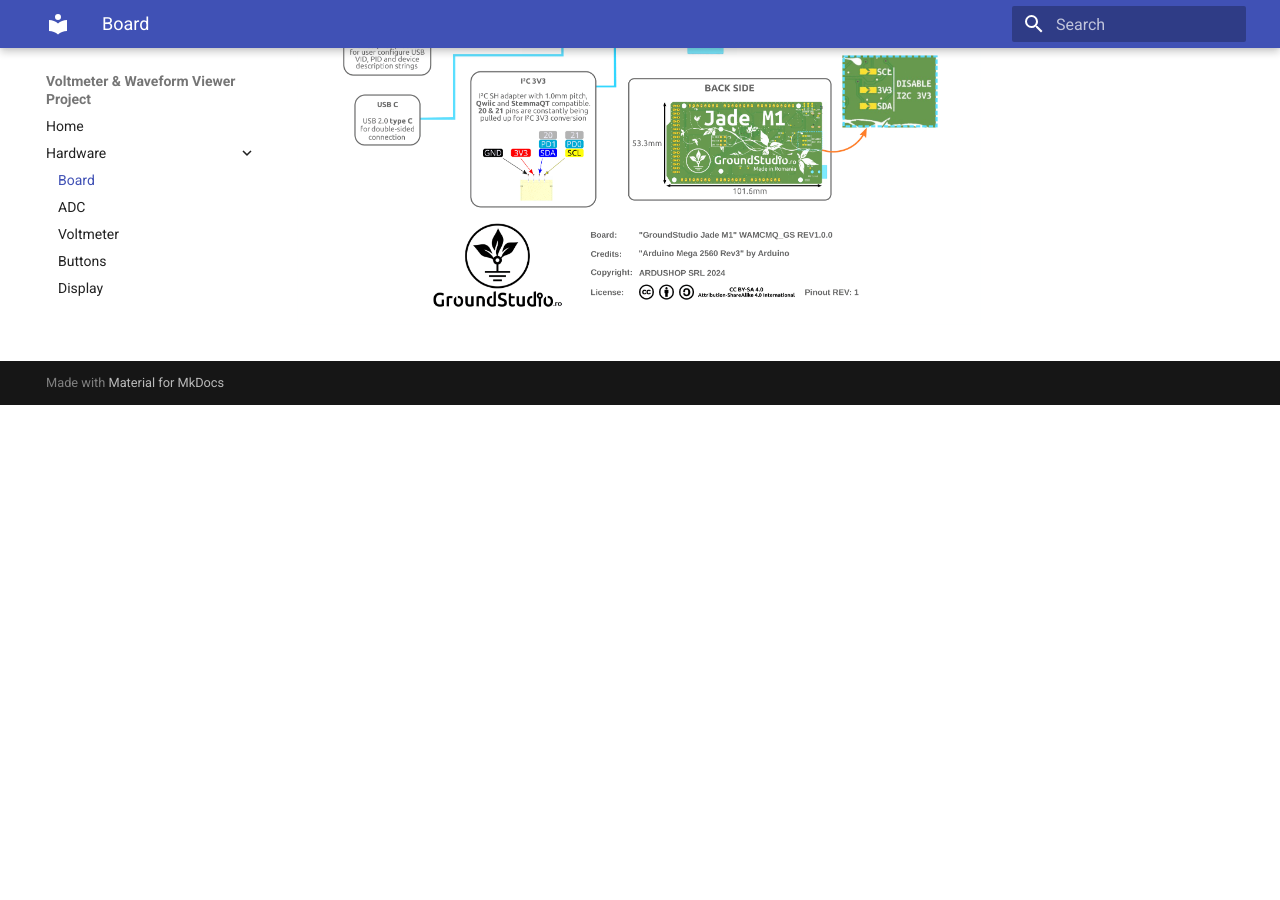
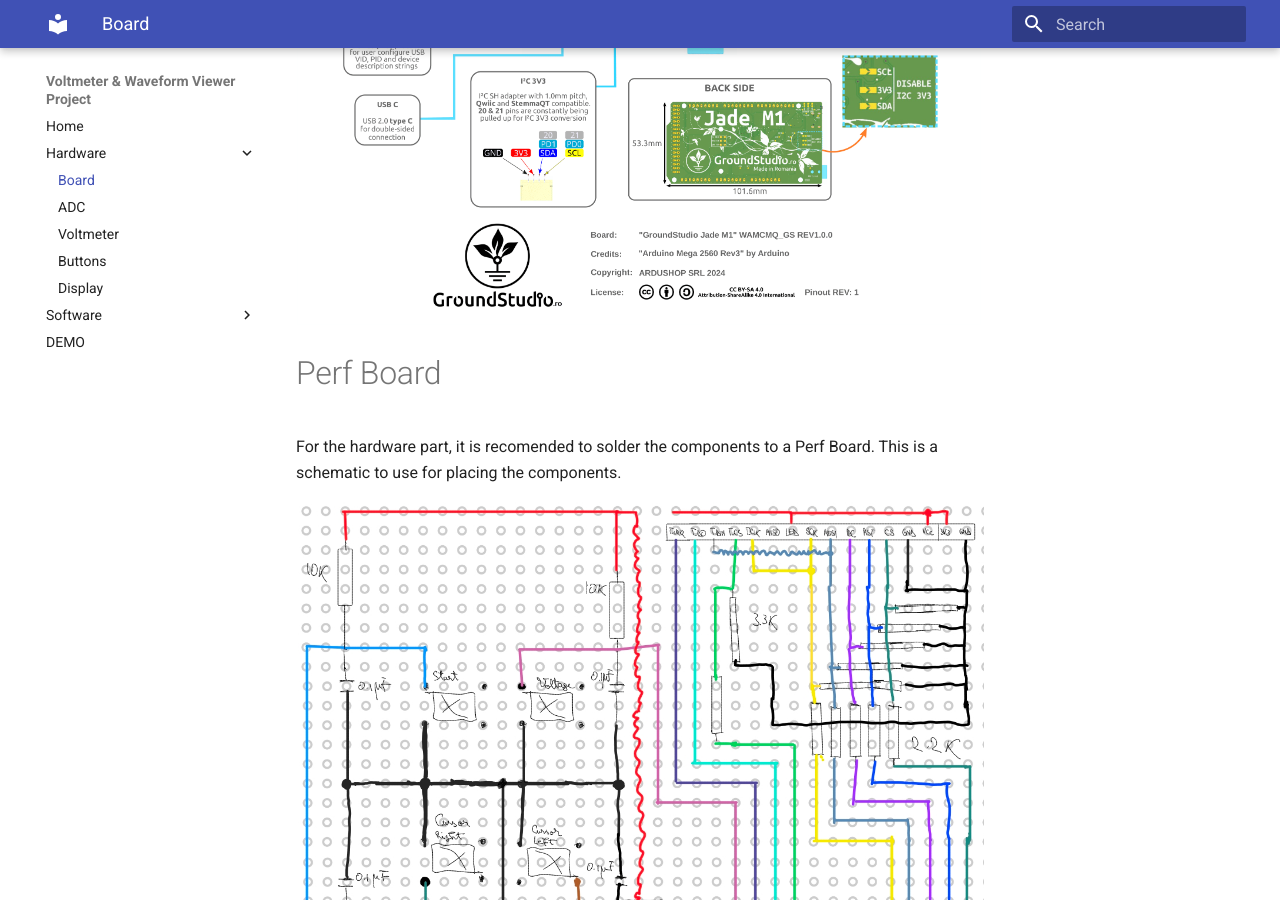
Before and after one commit to LordR31/EmSys_Project_voltmeter_with_osc, an MkDocs documentation site: the page built from docs/board.md, in a window 1280 px wide and 900 px high, scrolled down 1668 px. Built offline with MkDocs 1.6.1 and Material for MkDocs 9.7.7, drawn with Linux system fonts in a browser that asks for light colours; before the commit the page ends 2073 px from its top, so only the background shows below that.

Commit message:
docs: updated the electrical diagram, added new mkdocs pages and the Perf Board Planner

```diff
--- a/docs/board.md
+++ b/docs/board.md
@@ -22,3 +22,9 @@
 
 
 ![Pinout Diagram](img/JADE M1 Pinout.png)
+
+# Perf Board
+
+For the hardware part, it is recomended to solder the components to a Perf Board. This is a schematic to use for placing the components.
+
+![Perf Board Planner](img/perf_board_planner.png)
--- a/mkdocs.yml
+++ b/mkdocs.yml
@@ -10,3 +10,7 @@
       - Voltmeter: voltmeter.md
       - Buttons: buttons.md
       - Display: display.md
+  - Software:
+      - How to flash the board: howto.md
+      - Setting up AVRDUDE: avrdude.md
+  - DEMO: demo.md
```
Also changed, not shown: docs/avrdude.md (added, +10 -0 lines), docs/demo.md (added, +6 -0 lines), docs/howto.md (added, +36 -0 lines), docs/img/Electrical_Diagram.svg, docs/img/avrdude.png (added), docs/img/perf_board_planner.png (added), 2 other files.
